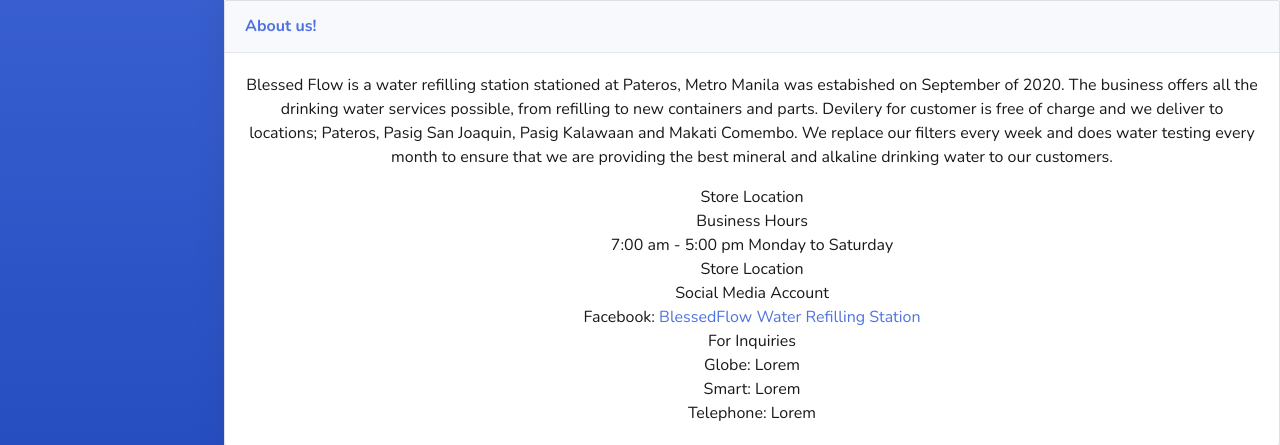
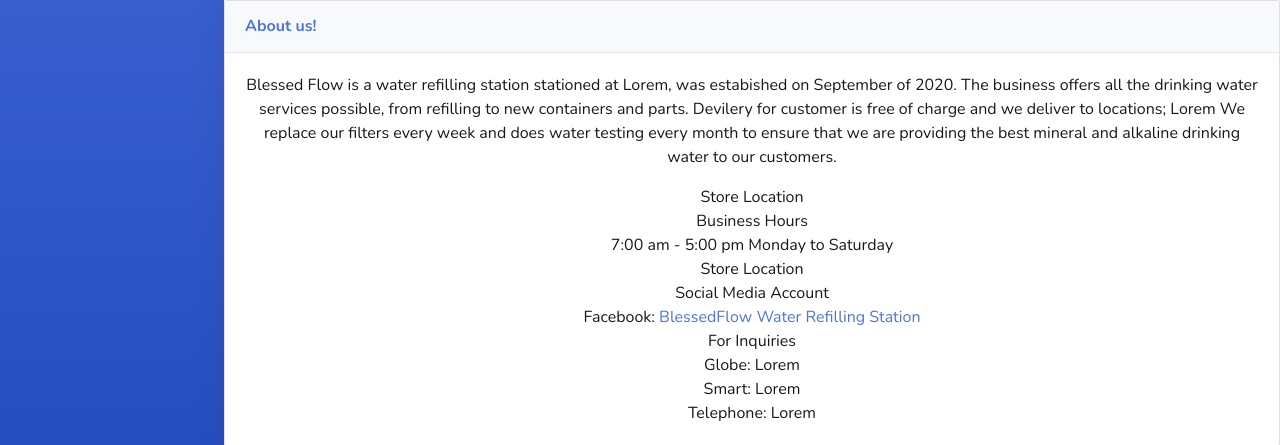
Before and after one commit to JerichoTismo/BFWRS-Website, a PHP site: page /about.php in a window 1280 px wide. Shown: the part 661-1106 px from the top of the page. Run offline with PHP 8.4, Linux system fonts and the light colour scheme; the visitor is signed in with stand-in values (Sample User, id 1); data that the repository does not hold is empty.

Commit message:
Update about.php

```diff
--- a/about.php
+++ b/about.php
@@ -165,9 +165,9 @@ $row_count = mysqli_num_rows($select_rows);
         <h6 class="m-0 font-weight-bold text-primary">About us!</h6>
             </div>
                 <div class="card-body">
-                    <p>Blessed Flow is a water refilling station stationed at Pateros, Metro Manila was estabished on September of 2020.
+                    <p>Blessed Flow is a water refilling station stationed at Lorem, was estabished on September of 2020.
                         The business offers all the drinking water services possible, from refilling to new containers and parts. Devilery
-                        for customer is free of charge and we deliver to locations; Pateros, Pasig San Joaquin, Pasig Kalawaan and Makati Comembo.
+                        for customer is free of charge and we deliver to locations; Lorem
                         We replace our filters every week and does water testing every month to ensure that we are providing the best mineral and
                         alkaline drinking water to our customers.</p>
                     <p class="mb-0">Store Location</p>
```
